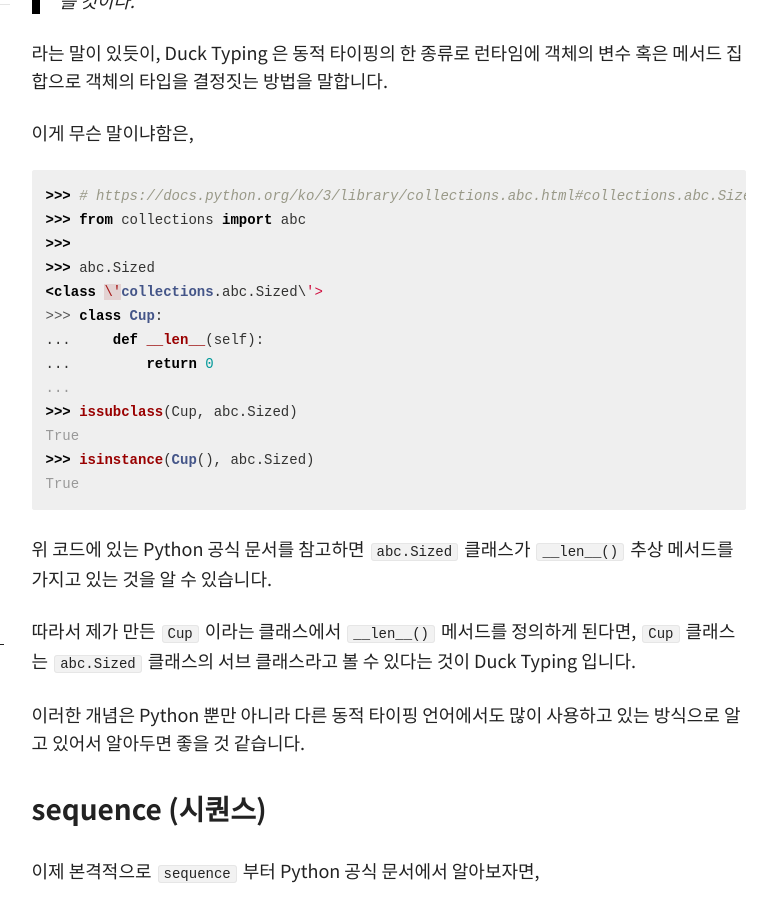
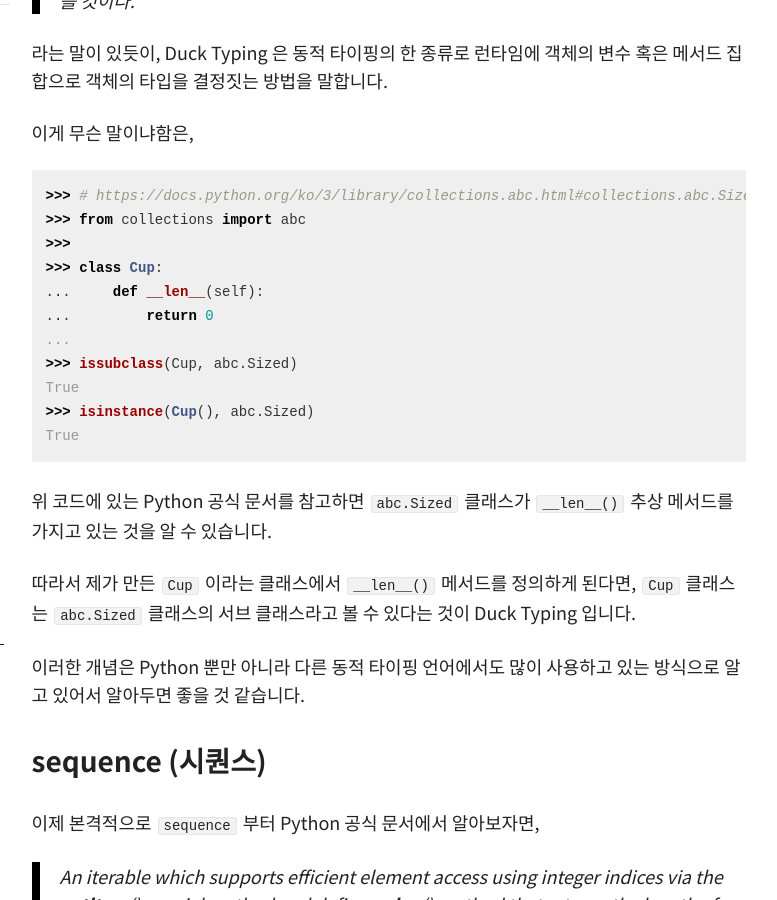
Before and after one commit to myungseokang/blog, a Jekyll site: the page built from _posts/2021-02-15-more-pythonic-02.md, in a window 1280 px wide and 900 px high, scrolled down 1037 px. Shown: the whole window, without its empty margins (348-1125 px from the left). Built offline with Jekyll 4.4.1, drawn with Linux system fonts in a browser that asks for light colours; nearby versions of some CDN libraries; comment, search, counter and statistics services are not loaded; a style sheet for code colours, icons or effects is not loaded.

Commit message:
Fix typo

```diff
--- a/_posts/2021-02-15-more-pythonic-02.md
+++ b/_posts/2021-02-15-more-pythonic-02.md
@@ -30,8 +30,6 @@ date: 2021-02-15
 >>> # https://docs.python.org/ko/3/library/collections.abc.html#collections.abc.Sized
 >>> from collections import abc
 >>>
->>> abc.Sized
-<class \'collections.abc.Sized\'>
 >>> class Cup:
 ...     def __len__(self):
 ...         return 0
```
